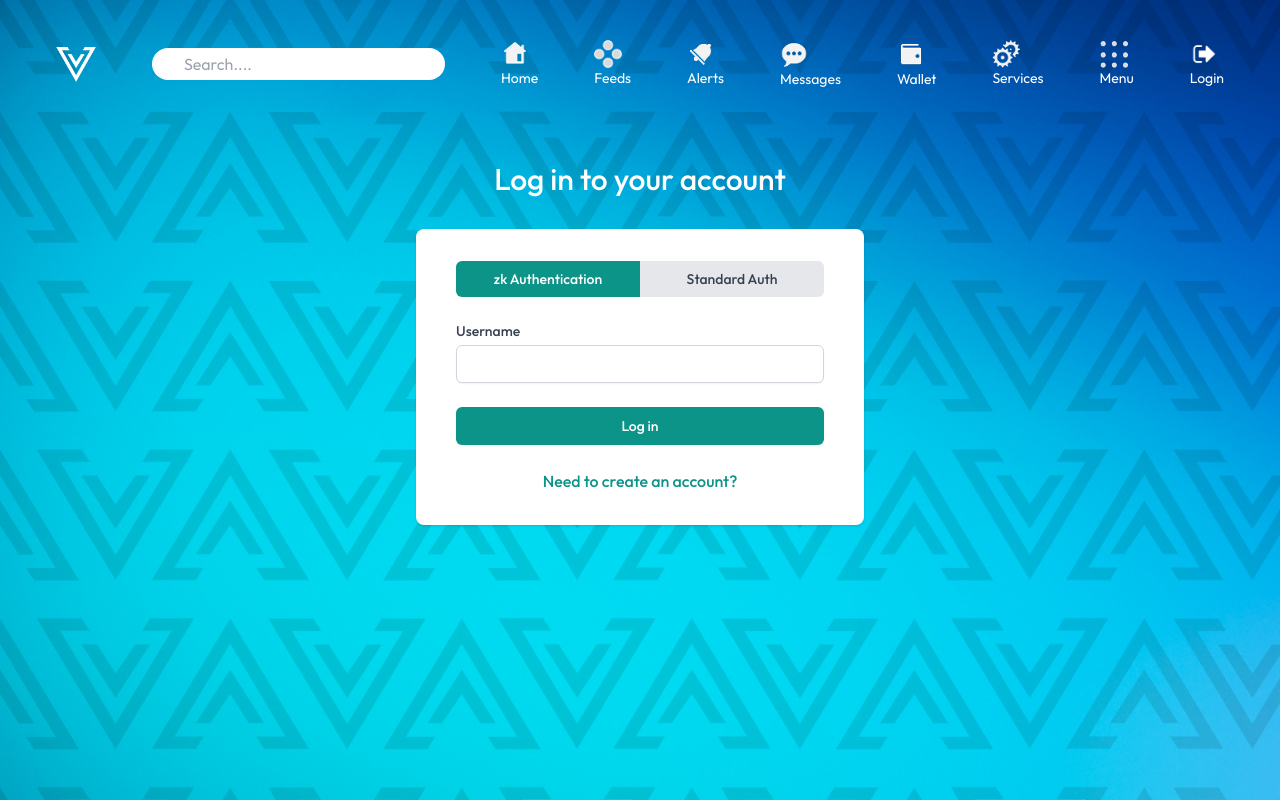
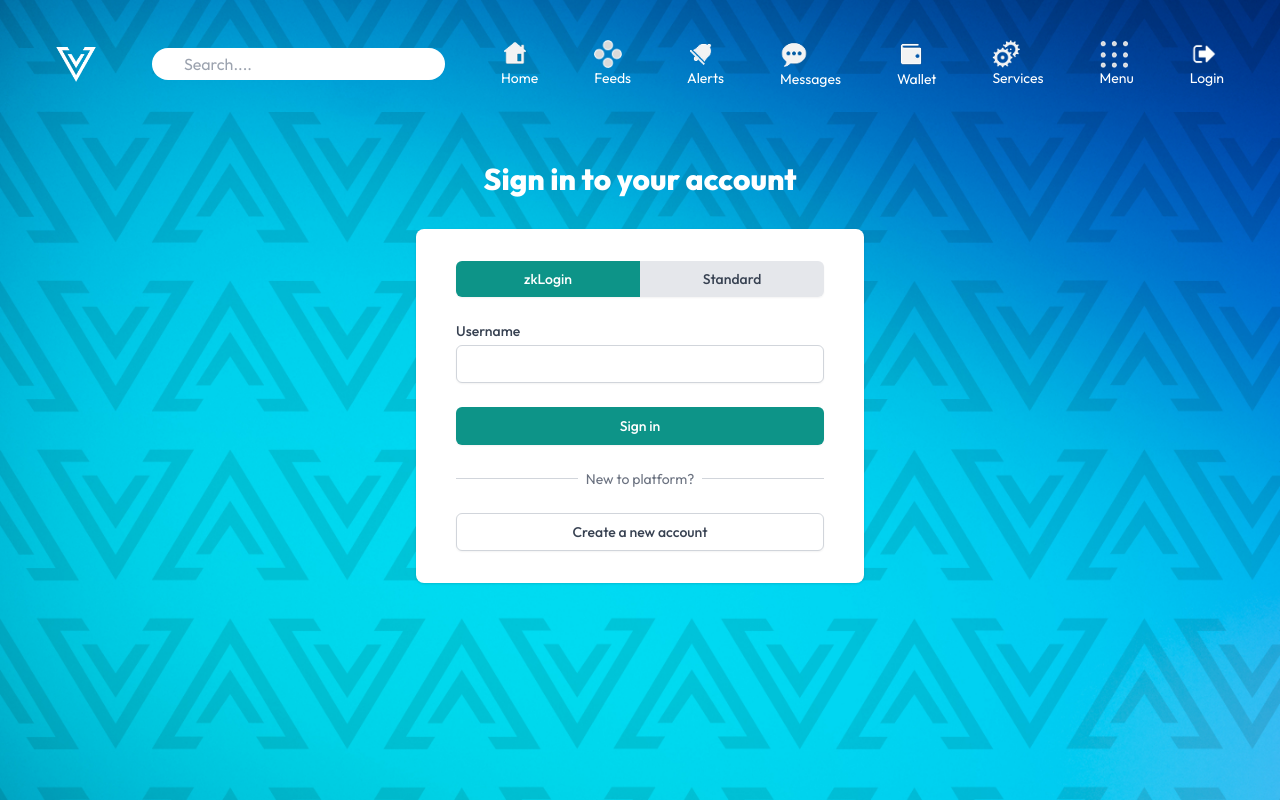
Before and after one commit to Project-Vomzer/Front_end, a React (Vite) app in the folder Vomzer_sui_socials/: page /login in a window 1280 px wide. Built offline with nearby package versions, Linux system fonts and the light colour scheme.

Commit message:
Vomzer Sui Socials

```diff
--- a/Vomzer_sui_socials/index.html
+++ b/Vomzer_sui_socials/index.html
@@ -2,7 +2,7 @@
 <html lang="en">
   <head>
     <meta charset="UTF-8" />
-    <link rel="icon" type="image/svg+xml" href="/vite.svg" />
+    <link rel="icon" type="image/svg+xml" href="/src/assets/logo.jpg" />
     <meta name="viewport" content="width=device-width, initial-scale=1.0" />
     <title>Vomzer Socials</title>
   </head>
--- a/Vomzer_sui_socials/package.json
+++ b/Vomzer_sui_socials/package.json
@@ -10,10 +10,14 @@
     "preview": "vite preview"
   },
   "dependencies": {
+    "@mysten/sui.js": "^0.54.1",
+    "@mysten/zklogin": "^0.8.1",
+    "@react-oauth/google": "^0.12.2",
     "apexcharts": "^4.7.0",
     "axios": "^1.9.0",
     "chart.js": "^4.4.9",
     "framer-motion": "^12.10.5",
+    "jwt-decode": "^4.0.0",
     "react": "^19.1.0",
     "react-apexcharts": "^1.7.0",
     "react-chartjs-2": "^5.3.0",
--- a/Vomzer_sui_socials/src/pages/Login.jsx
+++ b/Vomzer_sui_socials/src/pages/Login.jsx
@@ -3,45 +3,32 @@ import axios from 'axios';
 import { ToastContainer, toast } from 'react-toastify';
 import 'react-toastify/dist/ReactToastify.css';
 
-const BASE_URL = 'https://vomzersocials-java-backend.onrender.com';
+// Using proxy path instead of direct URL
+const BASE_URL = '/api';
 
 const isValidUsername = (username) => {
-  return (
-    username &&
-    username.length >= 3 &&
-    username.length <= 50 &&
-    /^[a-zA-Z0-9._-]+$/.test(username)
-  );
+  return username && username.length >= 3 && username.length <= 50 && /^[a-zA-Z0-9._-]+$/.test(username);
 };
 
 const isValidPassword = (password) => {
-  return (
-    password &&
-    password.length >= 8 &&
-    password.length <= 128 &&
-    /^(?=.*[a-z])(?=.*[A-Z])(?=.*\d)(?=.*[@$!%?&])[A-Za-z\d@$!%?&]+$/.test(password)
-  );
-};
-
-// 🔐 Placeholder for zk-proof generation logic
-const generateZkProof = (username) => {
-  // You should replace this with actual zk proof generation logic
-  return `zk-proof-for-${username}`;
+  return password && password.length >= 8 && /^(?=.*[a-z])(?=.*[A-Z])(?=.*\d)(?=.*[@$!%*?&])[A-Za-z\d@$!%*?&]+$/.test(password);
 };
 
 const Login = () => {
   const [authMode, setAuthMode] = useState('zk');
   const [isLogin, setIsLogin] = useState(true);
-  const [formData, setFormData] = useState({ userName: '', password: '' });
+  const [formData, setFormData] = useState({
+    userName: '',
+    password: '',
+    jwt: '' // For zk auth
+  });
   const [isLoading, setIsLoading] = useState(false);
   const [errors, setErrors] = useState({});
 
   const handleChange = (e) => {
     const { name, value } = e.target;
     setFormData(prev => ({ ...prev, [name]: value }));
-    if (errors[name]) {
-      setErrors(prev => ({ ...prev, [name]: null }));
-    }
+    if (errors[name]) setErrors(prev => ({ ...prev, [name]: null }));
   };
 
   const validateForm = () => {
@@ -50,109 +37,121 @@ const Login = () => {
     if (!formData.userName.trim()) {
       newErrors.userName = 'Username is required';
     } else if (!isValidUsername(formData.userName)) {
-      newErrors.userName = 'Username must be 3-50 characters and valid format';
+      newErrors.userName = 'Username must be 3-50 characters (letters, numbers, ., -, _)';
     }
 
     if (authMode === 'standard') {
       if (!formData.password) {
         newErrors.password = 'Password is required';
       } else if (!isValidPassword(formData.password)) {
-        newErrors.password = 'Invalid password format';
+        newErrors.password = 'Password must be 8+ chars with uppercase, lowercase, number, and special character';
       }
+    }
+
+    if (authMode === 'zk' && !isLogin && !formData.jwt) {
+      newErrors.jwt = 'JWT is required for zk registration';
     }
 
     setErrors(newErrors);
     return Object.keys(newErrors).length === 0;
   };
 
+  const handleGoogleLogin = async () => {
+    try {
+      // This would be replaced with your actual Google OAuth flow
+      // For now, we'll simulate getting a JWT
+      const simulatedJwt = 'simulated.jwt.token';
+      setFormData(prev => ({ ...prev, jwt: simulatedJwt }));
+      toast.info('Google authentication successful');
+    } catch (error) {
+      toast.error('Google authentication failed');
+      console.error('Google auth error:', error);
+    }
+  };
+
   const handleSubmit = async (e) => {
     e.preventDefault();
     if (!validateForm()) return;
-
     setIsLoading(true);
 
     try {
       const endpoint = isLogin
-        ? `/api/auth/login/${authMode}`
-        : `/api/auth/register/${authMode}`;
+        ? `/auth/login/${authMode}`
+        : `/auth/register/${authMode}`;
 
       const payload = authMode === 'standard'
-        ? {
-            userName: formData.userName,
-            password: formData.password,
-          }
-        : {
-            userName: formData.userName,
-            zkProof: generateZkProof(formData.userName),
-          };
+        ? { userName: formData.userName, password: formData.password }
+        : { userName: formData.userName, jwt: formData.jwt };
 
       const response = await axios.post(`${BASE_URL}${endpoint}`, payload, {
-        headers: { 'Content-Type': 'application/json' },
-        validateStatus: (status) => status < 500,
+        headers: {
+          'Content-Type': 'application/json',
+          'Accept': 'application/json'
+        }
       });
 
-      if (response.status >= 200 && response.status < 300) {
-        toast.success(isLogin ? 'Login successful!' : 'Registration successful!');
+      if (response.status === 200) {
+        const successMessage = isLogin
+          ? 'Login successful!'
+          : 'Registration successful! Wallet created.';
+
+        toast.success(successMessage);
+
         if (isLogin) {
-          localStorage.setItem('accessToken', response.data?.accessToken);
-          window.location.href = '/';
+          localStorage.setItem('authToken', response.data.token);
+          window.location.href = '/dashboard';
         } else {
+          if (response.data.walletAddress) {
+            toast.info(`Wallet Address: ${response.data.walletAddress}`);
+          }
           setIsLogin(true);
-          setFormData({ userName: '', password: '' });
         }
-      } else {
-        handleErrorResponse(response);
       }
     } catch (error) {
-      if (error.response) {
-        handleErrorResponse(error.response);
-      } else {
-        toast.error('Unexpected error. Try again.');
-      }
+      console.error('API Error:', error);
+      const errorMsg = error.response?.data?.message ||
+                      error.message ||
+                      'Request failed. Please try again.';
+      toast.error(errorMsg);
     } finally {
       setIsLoading(false);
     }
   };
 
-  const handleErrorResponse = (response) => {
-    const serverError = response.data?.error || response.data?.message;
-    if (response.status === 400 || response.status === 409) {
-      if (serverError?.toLowerCase().includes('username')) {
-        setErrors(prev => ({ ...prev, userName: serverError }));
-      } else if (serverError?.toLowerCase().includes('password')) {
-        setErrors(prev => ({ ...prev, password: serverError }));
-      }
-      toast.error(serverError);
-    } else if (response.status === 500) {
-      toast.error('Server error. Try again later.');
-    } else {
-      toast.error(`Error: ${response.status}`);
-    }
-  };
+  return (
+    <div className="container flex flex-col justify-center py-12 sm:px-6 lg:px-8">
+      <ToastContainer position="top-right" autoClose={5000} />
 
-  return (
-    <div className="flex flex-col justify-center container py-12 sm:px-6 lg:px-8">
-      <ToastContainer position="top-right" autoClose={5000} />
       <div className="sm:mx-auto sm:w-full sm:max-w-md">
-        <h2 className="mt-6 text-center text-3xl font-medium text-white">
-          {isLogin ? 'Log in to your account' : 'Create a new account'}
+        <h2 className="mt-6 text-center text-3xl font-extrabold text-white">
+          {isLogin ? 'Sign in to your account' : 'Create a new account'}
         </h2>
       </div>
 
       <div className="mt-8 sm:mx-auto sm:w-full sm:max-w-md">
-        <div className="bg-white py-8 px-4 shadow rounded-lg sm:px-10">
-          <div className="flex mb-6">
+        <div className="bg-white py-8 px-4 shadow sm:rounded-lg sm:px-10">
+          <div className="flex mb-6 rounded-md shadow-sm">
             <button
               onClick={() => setAuthMode('zk')}
-              className={`flex-1 py-2 px-4 rounded-l-md text-sm font-medium ${authMode === 'zk' ? 'bg-teal-600 text-white' : 'bg-gray-200 text-gray-700'}`}
+              className={`flex-1 py-2 px-4 rounded-l-md text-sm font-medium ${
+                authMode === 'zk'
+                  ? 'bg-teal-600 text-white'
+                  : 'bg-gray-200 text-gray-700 hover:bg-gray-300'
+              }`}
+              disabled={isLoading}
             >
-              zk Authentication
+              zkLogin
             </button>
             <button
               onClick={() => setAuthMode('standard')}
-              className={`flex-1 py-2 px-4 rounded-r-md text-sm font-medium ${authMode === 'standard' ? 'bg-teal-600 text-white' : 'bg-gray-200 text-gray-700'}`}
+              className={`flex-1 py-2 px-4 rounded-r-md text-sm font-medium ${
+                authMode === 'standard'
+                  ? 'bg-teal-600 text-white'
+                  : 'bg-gray-200 text-gray-700 hover:bg-gray-300'
+              }`}
+              disabled={isLoading}
             >
-              Standard Auth
+              Standard
             </button>
           </div>
 
@@ -161,6 +160,7 @@ const Login = () => {
               <label htmlFor="userName" className="block text-sm font-medium text-gray-700">
                 Username
               </label>
+              <div className="mt-1">
                 <input
                   id="userName"
                   name="userName"
@@ -168,12 +168,15 @@ const Login = () => {
                   required
                   value={formData.userName}
                   onChange={handleChange}
+                  className={`appearance-none block w-full px-3 py-2 border ${
+                    errors.userName ? 'border-red-300' : 'border-gray-300'
+                  } rounded-md shadow-sm placeholder-gray-400 focus:outline-none focus:ring-teal-500 focus:border-teal-500 sm:text-sm`}
                   disabled={isLoading}
-                className={`mt-1 block w-full px-3 py-2 border ${
-                  errors.userName ? 'border-red-500' : 'border-gray-300'
-                } rounded-md shadow-sm focus:ring-teal-500 focus:border-teal-500 sm:text-sm`}
                 />
-              {errors.userName && <p className="mt-1 text-sm text-red-600">{errors.userName}</p>}
+                {errors.userName && (
+                  <p className="mt-2 text-sm text-red-600">{errors.userName}</p>
+                )}
+              </div>
             </div>
 
             {authMode === 'standard' && (
@@ -181,6 +184,7 @@ const Login = () => {
                 <label htmlFor="password" className="block text-sm font-medium text-gray-700">
                   Password
                 </label>
+                <div className="mt-1">
                   <input
                     id="password"
                     name="password"
@@ -188,12 +192,47 @@ const Login = () => {
                     required
                     value={formData.password}
                     onChange={handleChange}
+                    className={`appearance-none block w-full px-3 py-2 border ${
+                      errors.password ? 'border-red-300' : 'border-gray-300'
+                    } rounded-md shadow-sm placeholder-gray-400 focus:outline-none focus:ring-teal-500 focus:border-teal-500 sm:text-sm`}
                     disabled={isLoading}
-                  className={`mt-1 block w-full px-3 py-2 border ${
-                    errors.password ? 'border-red-500' : 'border-gray-300'
-                  } rounded-md shadow-sm focus:ring-teal-500 focus:border-teal-500 sm:text-sm`}
                   />
-                {errors.password && <p className="mt-1 text-sm text-red-600">{errors.password}</p>}
+                  {errors.password && (
+                    <p className="mt-2 text-sm text-red-600">{errors.password}</p>
+                  )}
+                </div>
+              </div>
+            )}
+
+            {authMode === 'zk' && !isLogin && (
+              <div>
+                <label htmlFor="jwt" className="block text-sm font-medium text-gray-700">
+                  JWT Token
+                </label>
+                <div className="mt-1">
+                  <input
+                    id="jwt"
+                    name="jwt"
+                    type="text"
+                    value={formData.jwt}
+                    onChange={handleChange}
+                    className={`appearance-none block w-full px-3 py-2 border ${
+                      errors.jwt ? 'border-red-300' : 'border-gray-300'
+                    } rounded-md shadow-sm placeholder-gray-400 focus:outline-none focus:ring-teal-500 focus:border-teal-500 sm:text-sm`}
+                    disabled={isLoading}
+                  />
+                  {errors.jwt && (
+                    <p className="mt-2 text-sm text-red-600">{errors.jwt}</p>
+                  )}
+                </div>
+                <button
+                  type="button"
+                  onClick={handleGoogleLogin}
+                  className="mt-2 w-full flex justify-center py-2 px-4 border border-gray-300 rounded-md shadow-sm text-sm font-medium text-gray-700 bg-white hover:bg-gray-50 focus:outline-none focus:ring-2 focus:ring-offset-2 focus:ring-teal-500"
+                  disabled={isLoading}
+                >
+                  Get Google JWT
+                </button>
               </div>
             )}
 
@@ -201,24 +240,50 @@ const Login = () => {
               <button
                 type="submit"
                 disabled={isLoading}
-                className="w-full flex justify-center py-2 px-4 border border-transparent rounded-md shadow-sm text-sm font-medium text-white bg-teal-600 hover:bg-teal-700 disabled:opacity-50"
+                className="w-full flex justify-center py-2 px-4 border border-transparent rounded-md shadow-sm text-sm font-medium text-white bg-teal-600 hover:bg-teal-700 focus:outline-none focus:ring-2 focus:ring-offset-2 focus:ring-teal-500 disabled:opacity-50"
               >
-                {isLoading ? 'Processing...' : isLogin ? 'Log in' : 'Register'}
+                {isLoading ? (
+                  <>
+                    <svg className="animate-spin -ml-1 mr-3 h-5 w-5 text-white" xmlns="http://www.w3.org/2000/svg" fill="none" viewBox="0 0 24 24">
+                      <circle className="opacity-25" cx="12" cy="12" r="10" stroke="currentColor" strokeWidth="4"></circle>
+                      <path className="opacity-75" fill="currentColor" d="M4 12a8 8 0 018-8V0C5.373 0 0 5.373 0 12h4zm2 5.291A7.962 7.962 0 014 12H0c0 3.042 1.135 5.824 3 7.938l3-2.647z"></path>
+                    </svg>
+                    Processing...
+                  </>
+                ) : isLogin ? 'Sign in' : 'Register'}
               </button>
             </div>
           </form>
 
-          <div className="mt-6 text-center">
+          <div className="mt-6">
+            <div className="relative">
+              <div className="absolute inset-0 flex items-center">
+                <div className="w-full border-t border-gray-300"></div>
+              </div>
+              <div className="relative flex justify-center text-sm">
+                <span className="px-2 bg-white text-gray-500">
+                  {isLogin ? 'New to platform?' : 'Already have an account?'}
+                </span>
+              </div>
+            </div>
+
+            <div className="mt-6">
               <button
                 onClick={() => {
                   setIsLogin(!isLogin);
                   setErrors({});
+                  setFormData({
+                    userName: '',
+                    password: '',
+                    jwt: ''
+                  });
                 }}
-              className="font-medium text-teal-600 hover:text-teal-500"
+                className="w-full flex justify-center py-2 px-4 border border-gray-300 rounded-md shadow-sm text-sm font-medium text-gray-700 bg-white hover:bg-gray-50 focus:outline-none focus:ring-2 focus:ring-offset-2 focus:ring-teal-500"
                 disabled={isLoading}
               >
-              {isLogin ? 'Need to create an account?' : 'Already have an account? Log in'}
+                {isLogin ? 'Create a new account' : 'Sign in to existing account'}
               </button>
+            </div>
           </div>
         </div>
       </div>
```
Also changed, not shown: Vomzer_sui_socials/vite.config.js (+16 -0 lines), 1 other file (tests, documents, lock files or other folders). Lines whose indentation alone changed are shown as unchanged.
